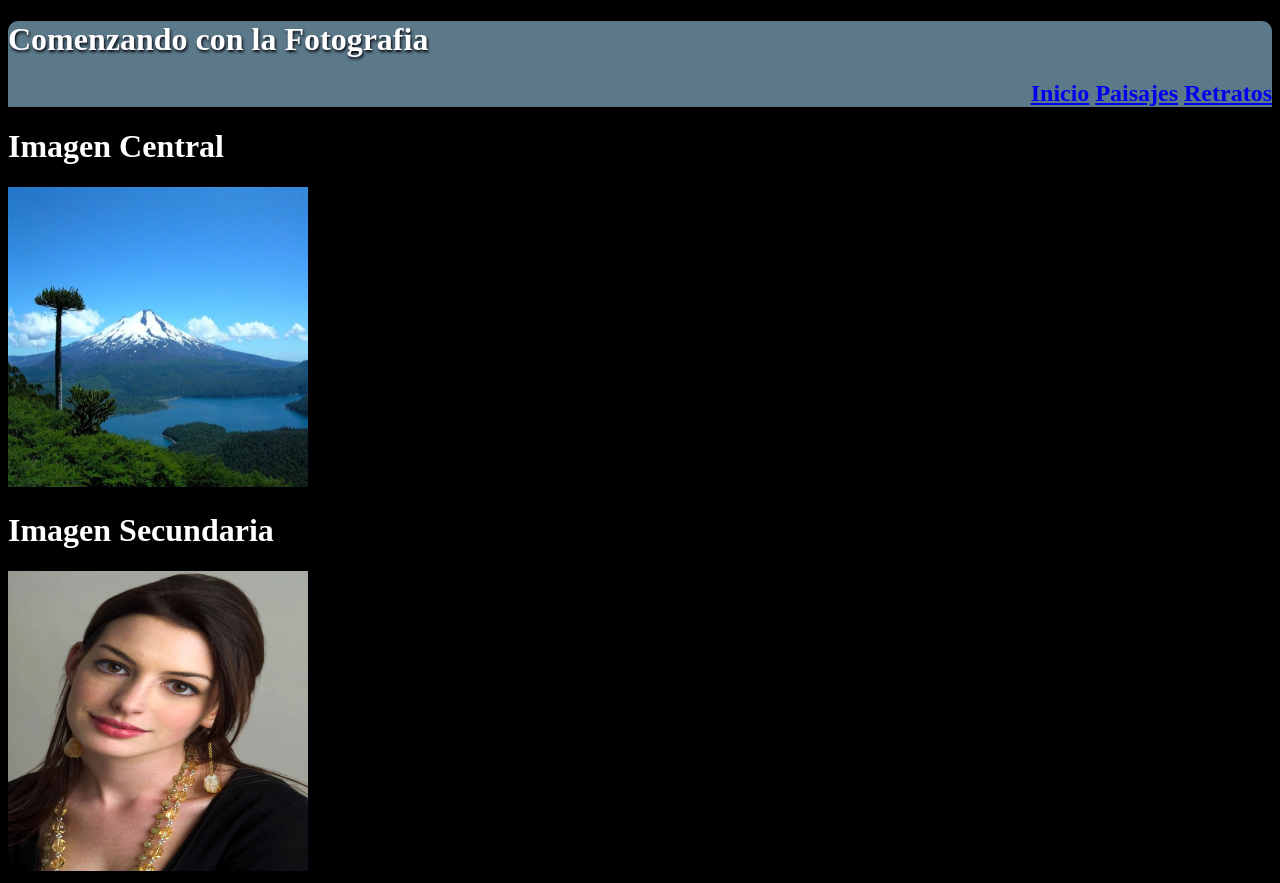
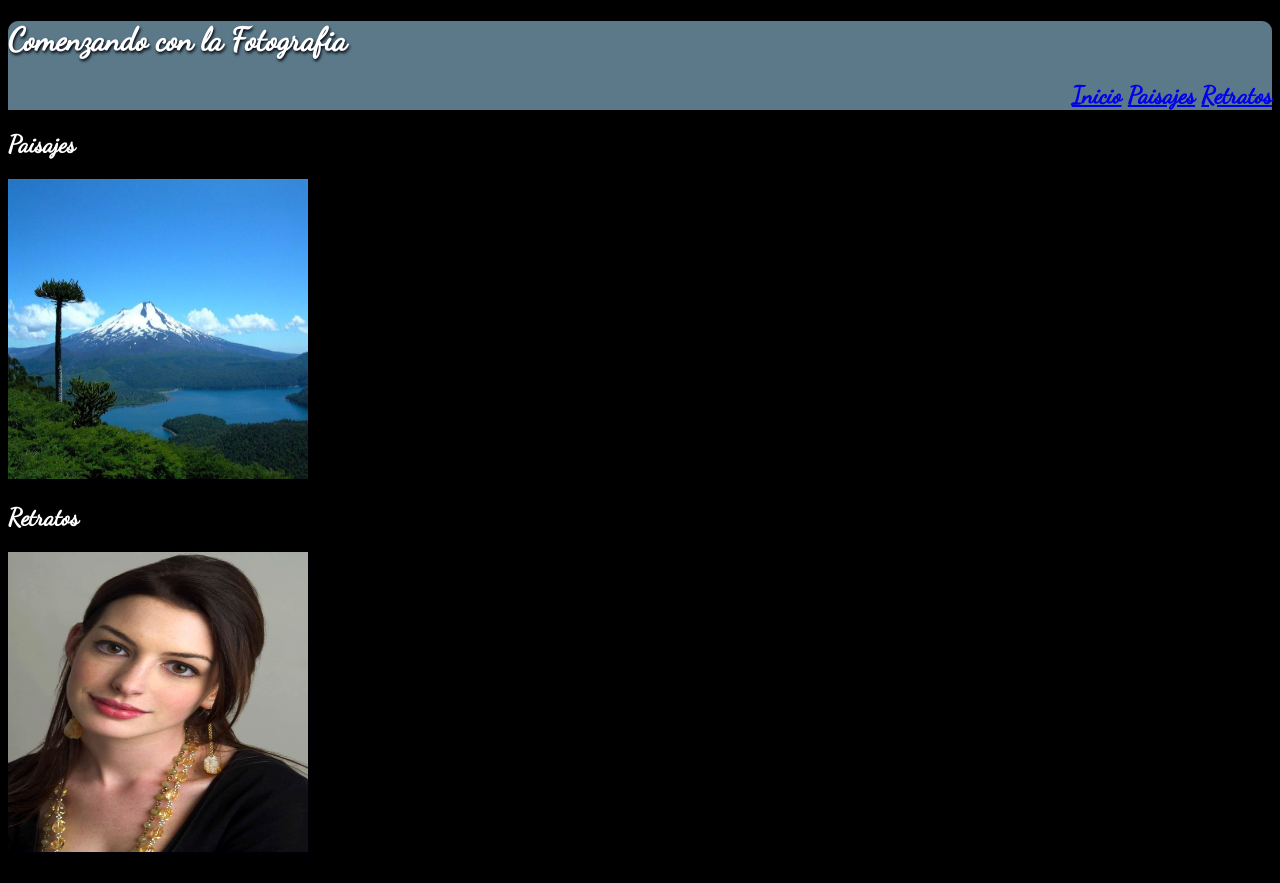
Before and after one commit to jano87/CSS_y_Dise-o_Web_Responsive, a plain HTML site: page index.html in a window 1280 px wide. Drawn offline with Linux system fonts and the light colour scheme.

Commit message:
Se agrega fuente

```diff
--- a/css/estilos.css
+++ b/css/estilos.css
@@ -1,16 +1,18 @@
 body{
+	font-family: 'Dancing Script', cursive;
 	background-color: black;
+	color:white;
 }
 h1{
 	color:white;
 }
 header{
+
 	background-color: #5b7989;
 	border-top-right-radius: 10px;
 	border-top-left-radius: 10px;
 }
 header h1{
-	color:white;
 	text-align: left;
 	text-shadow: 1px 2px 3px #02010a;
 }
--- a/index.html
+++ b/index.html
@@ -5,6 +5,7 @@
 	<meta name="viewport" content="width=device-width, user-scalable=no">
 	<title>Comenzando con la fotografia</title>
 	<link rel="stylesheet" type="text/css" href="css/estilos.css">
+	<link href="https://fonts.googleapis.com/css?family=Dancing+Script" rel="stylesheet">
 </head>
 <body>
 	<header>
@@ -17,10 +18,10 @@
 
 	</header>
 	<section class="centrada"></section>
-	<h1>Imagen Central</h1>
+	<h2>Paisajes</h1>
 	<img src="imagenes/paisaje.jpg" width="300px" height="300px">
 	<section class="secundaria"></section>
-	<h1>Imagen Secundaria</h1>
+	<h2>Retratos</h1>
 	<img src="imagenes/retrato.jpg" width="300px" height="300px">
 	<footer></footer>
 </body>
```
